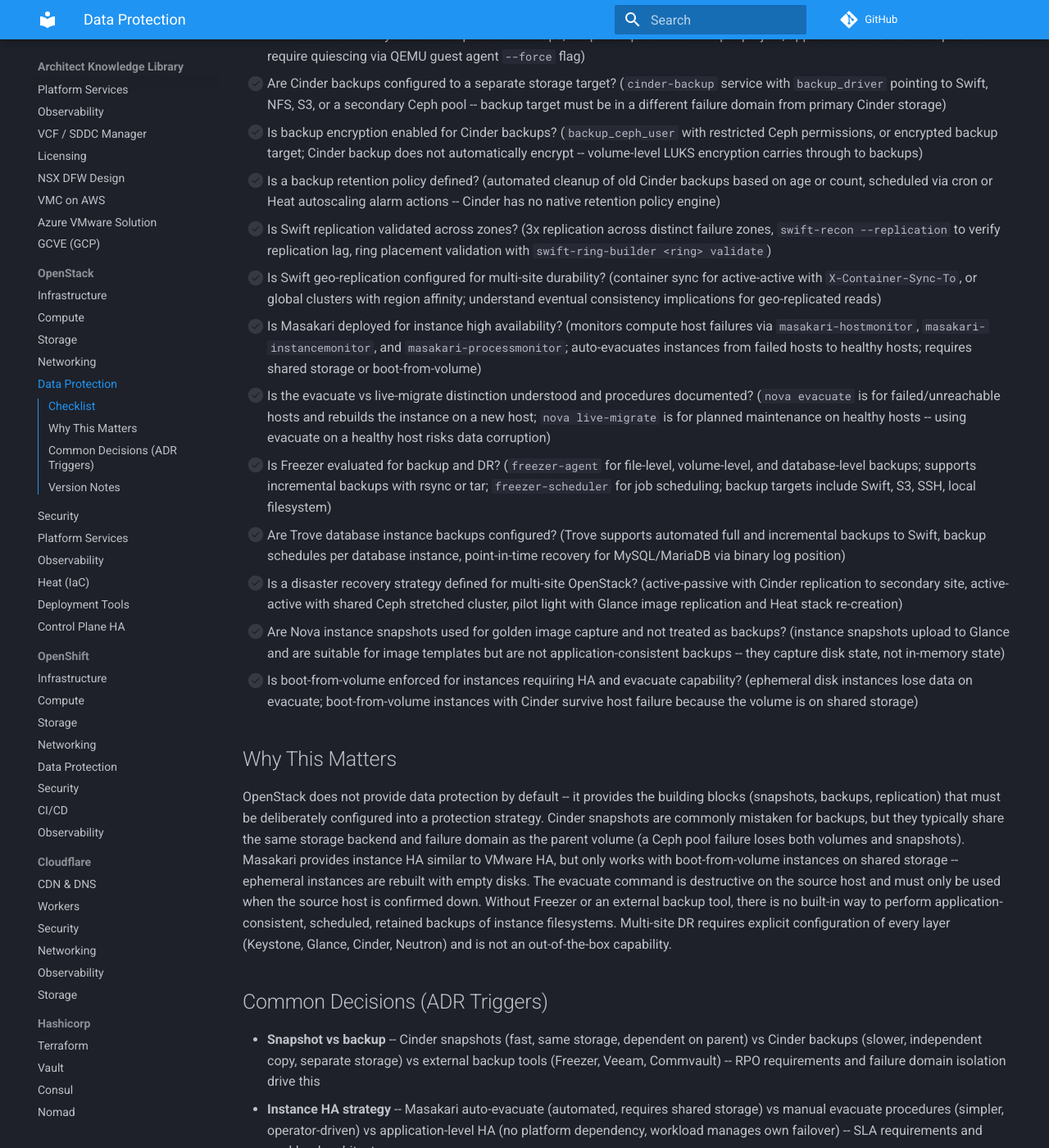
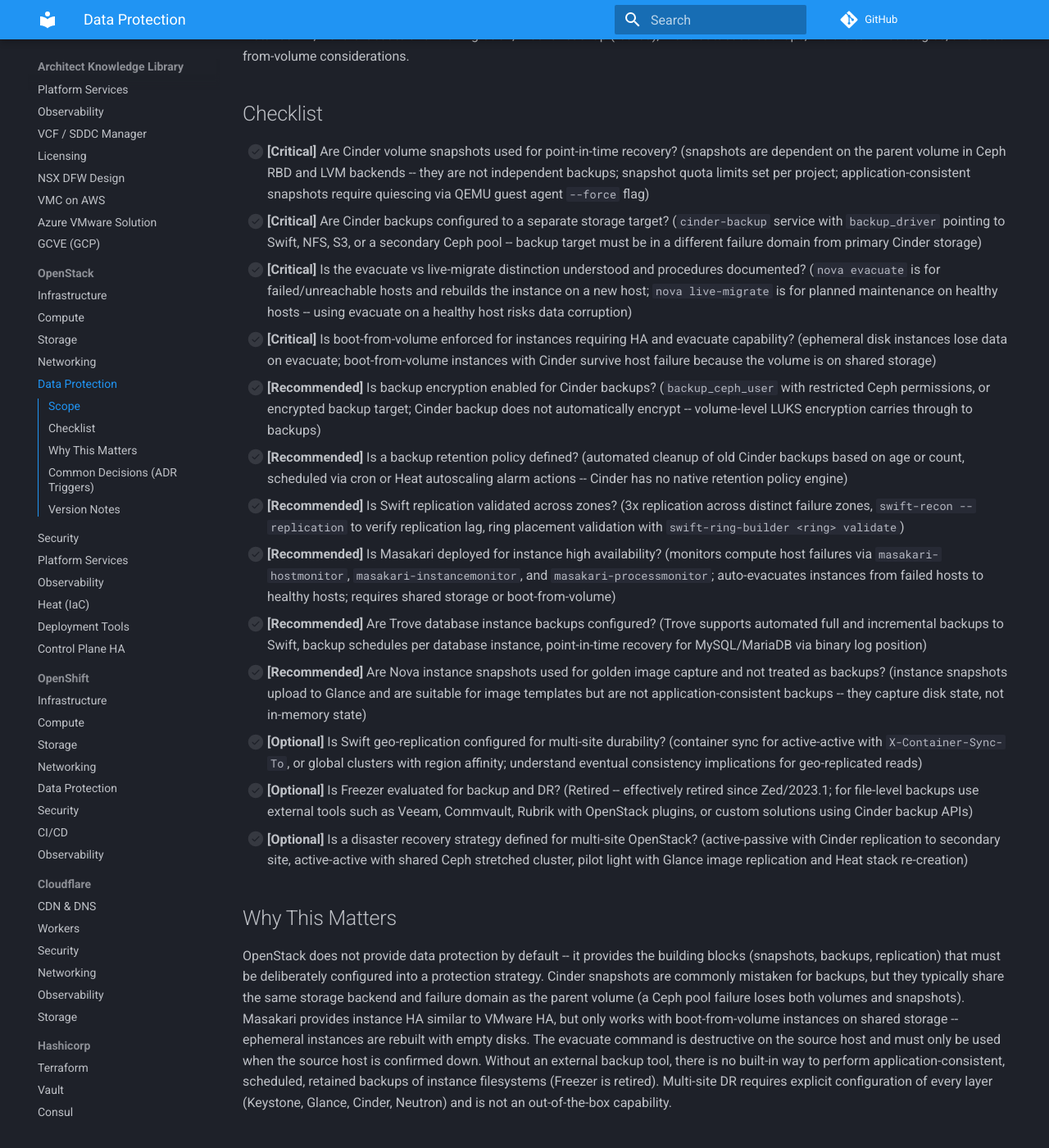
Before and after one commit to ErikEvenson/architect, an MkDocs documentation site: the page built from knowledge/providers/openstack/data-protection.md, in a window 1280 px wide and 1400 px high, scrolled down 226 px. Shown: the whole window at 82% size. Built offline with MkDocs 1.6.1 and Material for MkDocs 9.7.7, drawn with Linux system fonts in a browser that asks for light colours; comment, search, counter and statistics services are not loaded; some of the changed text lies outside the part shown.

Commit message:
Knowledge library scrub: VMware VCF 9, AWS renames, completeness fixes
- VMware: VCF 9.0/vSphere 9 across 8 files, Aria->VCF branding complete
- AWS: 12 files updated with service renames and 2024-2025 features
- Azure/GCP data.md refocused on analytics (Fabric, BigQuery, Vertex AI)
- Compliance: PCI DSS v4.0.1, HIPAA NPRM, CSA CCM v4.1, CMMC Phase 2
- Azure: Flex Consumption, Hyperscale 128TB, Compute Gallery, Stack Edge
- AWS: Outposts gen2, CloudFormation Git Sync/Hooks

NOTE: Critical fixes from #89-94, #102, #103 were overwritten by parallel
agents and need re-application. See tracking issue #111.

Closes #96, #99, #100, #107, #108, #109, #110. Progress on #101, #104-106.

Co-Authored-By: Claude Opus 4.6 (1M context) <noreply@anthropic.com>

```diff
--- a/knowledge/providers/openstack/data-protection.md
+++ b/knowledge/providers/openstack/data-protection.md
@@ -1,60 +1,66 @@
 # OpenStack Data Protection and Disaster Recovery
+
+## Scope
+
+Covers OpenStack data protection and disaster recovery: Cinder volume snapshots and backups, Swift replication, Masakari instance HA, Nova evacuate and live migration, Freezer backup (retired), Trove database backups, multi-site DR strategies, and boot-from-volume considerations.
 
 ## Checklist
 
-- [ ] Are Cinder volume snapshots used for point-in-time recovery? (snapshots are dependent on the parent volume in Ceph RBD and LVM backends -- they are not independent backups; snapshot quota limits set per project; application-consistent snapshots require quiescing via QEMU guest agent `--force` flag)
-- [ ] Are Cinder backups configured to a separate storage target? (`cinder-backup` service with `backup_driver` pointing to Swift, NFS, S3, or a secondary Ceph pool -- backup target must be in a different failure domain from primary Cinder storage)
-- [ ] Is backup encryption enabled for Cinder backups? (`backup_ceph_user` with restricted Ceph permissions, or encrypted backup target; Cinder backup does not automatically encrypt -- volume-level LUKS encryption carries through to backups)
-- [ ] Is a backup retention policy defined? (automated cleanup of old Cinder backups based on age or count, scheduled via cron or Heat autoscaling alarm actions -- Cinder has no native retention policy engine)
-- [ ] Is Swift replication validated across zones? (3x replication across distinct failure zones, `swift-recon --replication` to verify replication lag, ring placement validation with `swift-ring-builder <ring> validate`)
-- [ ] Is Swift geo-replication configured for multi-site durability? (container sync for active-active with `X-Container-Sync-To`, or global clusters with region affinity; understand eventual consistency implications for geo-replicated reads)
-- [ ] Is Masakari deployed for instance high availability? (monitors compute host failures via `masakari-hostmonitor`, `masakari-instancemonitor`, and `masakari-processmonitor`; auto-evacuates instances from failed hosts to healthy hosts; requires shared storage or boot-from-volume)
-- [ ] Is the evacuate vs live-migrate distinction understood and procedures documented? (`nova evacuate` is for failed/unreachable hosts and rebuilds the instance on a new host; `nova live-migrate` is for planned maintenance on healthy hosts -- using evacuate on a healthy host risks data corruption)
-- [ ] Is Freezer evaluated for backup and DR? (`freezer-agent` for file-level, volume-level, and database-level backups; supports incremental backups with rsync or tar; `freezer-scheduler` for job scheduling; backup targets include Swift, S3, SSH, local filesystem)
-- [ ] Are Trove database instance backups configured? (Trove supports automated full and incremental backups to Swift, backup schedules per database instance, point-in-time recovery for MySQL/MariaDB via binary log position)
-- [ ] Is a disaster recovery strategy defined for multi-site OpenStack? (active-passive with Cinder replication to secondary site, active-active with shared Ceph stretched cluster, pilot light with Glance image replication and Heat stack re-creation)
-- [ ] Are Nova instance snapshots used for golden image capture and not treated as backups? (instance snapshots upload to Glance and are suitable for image templates but are not application-consistent backups -- they capture disk state, not in-memory state)
-- [ ] Is boot-from-volume enforced for instances requiring HA and evacuate capability? (ephemeral disk instances lose data on evacuate; boot-from-volume instances with Cinder survive host failure because the volume is on shared storage)
+- [ ] **[Critical]** Are Cinder volume snapshots used for point-in-time recovery? (snapshots are dependent on the parent volume in Ceph RBD and LVM backends -- they are not independent backups; snapshot quota limits set per project; application-consistent snapshots require quiescing via QEMU guest agent `--force` flag)
+- [ ] **[Critical]** Are Cinder backups configured to a separate storage target? (`cinder-backup` service with `backup_driver` pointing to Swift, NFS, S3, or a secondary Ceph pool -- backup target must be in a different failure domain from primary Cinder storage)
+- [ ] **[Critical]** Is the evacuate vs live-migrate distinction understood and procedures documented? (`nova evacuate` is for failed/unreachable hosts and rebuilds the instance on a new host; `nova live-migrate` is for planned maintenance on healthy hosts -- using evacuate on a healthy host risks data corruption)
+- [ ] **[Critical]** Is boot-from-volume enforced for instances requiring HA and evacuate capability? (ephemeral disk instances lose data on evacuate; boot-from-volume instances with Cinder survive host failure because the volume is on shared storage)
+- [ ] **[Recommended]** Is backup encryption enabled for Cinder backups? (`backup_ceph_user` with restricted Ceph permissions, or encrypted backup target; Cinder backup does not automatically encrypt -- volume-level LUKS encryption carries through to backups)
+- [ ] **[Recommended]** Is a backup retention policy defined? (automated cleanup of old Cinder backups based on age or count, scheduled via cron or Heat autoscaling alarm actions -- Cinder has no native retention policy engine)
+- [ ] **[Recommended]** Is Swift replication validated across zones? (3x replication across distinct failure zones, `swift-recon --replication` to verify replication lag, ring placement validation with `swift-ring-builder <ring> validate`)
+- [ ] **[Recommended]** Is Masakari deployed for instance high availability? (monitors compute host failures via `masakari-hostmonitor`, `masakari-instancemonitor`, and `masakari-processmonitor`; auto-evacuates instances from failed hosts to healthy hosts; requires shared storage or boot-from-volume)
+- [ ] **[Recommended]** Are Trove database instance backups configured? (Trove supports automated full and incremental backups to Swift, backup schedules per database instance, point-in-time recovery for MySQL/MariaDB via binary log position)
+- [ ] **[Recommended]** Are Nova instance snapshots used for golden image capture and not treated as backups? (instance snapshots upload to Glance and are suitable for image templates but are not application-consistent backups -- they capture disk state, not in-memory state)
+- [ ] **[Optional]** Is Swift geo-replication configured for multi-site durability? (container sync for active-active with `X-Container-Sync-To`, or global clusters with region affinity; understand eventual consistency implications for geo-replicated reads)
+- [ ] **[Optional]** Is Freezer evaluated for backup and DR? (Retired -- effectively retired since Zed/2023.1; for file-level backups use external tools such as Veeam, Commvault, Rubrik with OpenStack plugins, or custom solutions using Cinder backup APIs)
+- [ ] **[Optional]** Is a disaster recovery strategy defined for multi-site OpenStack? (active-passive with Cinder replication to secondary site, active-active with shared Ceph stretched cluster, pilot light with Glance image replication and Heat stack re-creation)
 
 ## Why This Matters
 
-OpenStack does not provide data protection by default -- it provides the building blocks (snapshots, backups, replication) that must be deliberately configured into a protection strategy. Cinder snapshots are commonly mistaken for backups, but they typically share the same storage backend and failure domain as the parent volume (a Ceph pool failure loses both volumes and snapshots). Masakari provides instance HA similar to VMware HA, but only works with boot-from-volume instances on shared storage -- ephemeral instances are rebuilt with empty disks. The evacuate command is destructive on the source host and must only be used when the source host is confirmed down. Without Freezer or an external backup tool, there is no built-in way to perform application-consistent, scheduled, retained backups of instance filesystems. Multi-site DR requires explicit configuration of every layer (Keystone, Glance, Cinder, Neutron) and is not an out-of-the-box capability.
+OpenStack does not provide data protection by default -- it provides the building blocks (snapshots, backups, replication) that must be deliberately configured into a protection strategy. Cinder snapshots are commonly mistaken for backups, but they typically share the same storage backend and failure domain as the parent volume (a Ceph pool failure loses both volumes and snapshots). Masakari provides instance HA similar to VMware HA, but only works with boot-from-volume instances on shared storage -- ephemeral instances are rebuilt with empty disks. The evacuate command is destructive on the source host and must only be used when the source host is confirmed down. Without an external backup tool, there is no built-in way to perform application-consistent, scheduled, retained backups of instance filesystems (Freezer is retired). Multi-site DR requires explicit configuration of every layer (Keystone, Glance, Cinder, Neutron) and is not an out-of-the-box capability.
 
 ## Common Decisions (ADR Triggers)
 
-- **Snapshot vs backup** -- Cinder snapshots (fast, same storage, dependent on parent) vs Cinder backups (slower, independent copy, separate storage) vs external backup tools (Freezer, Veeam, Commvault) -- RPO requirements and failure domain isolation drive this
+- **Snapshot vs backup** -- Cinder snapshots (fast, same storage, dependent on parent) vs Cinder backups (slower, independent copy, separate storage) vs external backup tools (Veeam, Commvault) -- Freezer is retired; RPO requirements and failure domain isolation drive this
 - **Instance HA strategy** -- Masakari auto-evacuate (automated, requires shared storage) vs manual evacuate procedures (simpler, operator-driven) vs application-level HA (no platform dependency, workload manages own failover) -- SLA requirements and workload architecture
-- **Backup scope** -- volume-level only (Cinder backup) vs file-level (Freezer agent inside instance) vs application-level (database dump + Trove backups) -- granularity of recovery requirements
+- **Backup scope** -- volume-level only (Cinder backup) vs file-level (external agent inside instance) vs application-level (database dump + Trove backups) -- granularity of recovery requirements
 - **Multi-site DR model** -- active-passive (Cinder replication, DNS failover, longer RTO) vs active-active (stretched Ceph cluster, complex, low RTO/RPO) vs pilot light (minimal standby infrastructure, Heat re-creation, longest RTO) -- cost vs recovery time
 - **Boot disk strategy** -- boot-from-volume (survives host failure, Cinder manages lifecycle) vs ephemeral boot disk (faster provisioning, data lost on evacuate, simpler) -- instance HA requirements determine this
 - **Backup retention** -- time-based (keep 30 days) vs count-based (keep last 10) vs GFS rotation (daily/weekly/monthly) -- compliance and storage cost constraints
-- **Backup orchestration** -- Freezer scheduler (native OpenStack integration) vs external tools (Veeam, Commvault, Rubrik with OpenStack plugins) vs custom scripts with cron -- existing tooling and support requirements
+- **Backup orchestration** -- external tools (Veeam, Commvault, Rubrik with OpenStack plugins) vs custom scripts with cron -- Freezer is retired; existing tooling and support requirements drive this
 - **Database protection** -- Trove managed backups (automated, integrated) vs application-managed backups (mysqldump/pg_dump in cron) vs Cinder snapshot of database volume (crash-consistent only) -- recovery granularity and consistency requirements
 
 ## Version Notes
 
-| Feature | Pike (16) Oct 2017 | Queens (17) Feb 2018 | Rocky (18) Aug 2018 | Stein (19) Apr 2019 | Train (20) Oct 2019 | Ussuri (21) May 2020 | Victoria (22) Oct 2020 | Wallaby (23) Apr 2021 | Xena (24) Oct 2021 | Yoga (25) Mar 2022 | Zed (26) Oct 2022 | 2023.1 Antelope (27) | 2023.2 Bobcat (28) | 2024.1 Caracal (29) | 2024.2 Dalmatian (30) |
-|---|---|---|---|---|---|---|---|---|---|---|---|---|---|---|---|
-| Masakari (instance HA) | Introduced (incubated) | GA (basic host monitoring) | GA (process monitoring) | GA (recovery workflows) | GA (improved evacuation) | GA | GA (improved host monitor) | GA | GA | GA | GA | GA | GA | GA (improved notifications) | GA |
-| Cinder backup (Swift driver) | GA | GA | GA | GA (incremental improvements) | GA | GA | GA | GA | GA | GA | GA | GA | GA | GA | GA |
-| Cinder backup (Ceph driver) | GA | GA | GA | GA | GA | GA | GA | GA | GA | GA | GA | GA | GA | GA | GA |
-| Cinder backup (S3 driver) | Not available | Introduced | GA | GA | GA | GA | GA | GA | GA | GA | GA | GA | GA | GA | GA |
-| Cinder backup (GCS driver) | Not available | Not available | Not available | Not available | Not available | Introduced | GA | GA | GA | GA | GA | GA | GA | GA | GA |
-| Cinder backup chunked improvements | Basic | Basic | Improved | Improved | Improved | Improved | Improved | Improved | Improved | Improved | Improved | GA (improved chunked) | GA | GA | GA |
-| Cinder volume revert to snapshot | Not available | Introduced | GA | GA | GA | GA | GA | GA | GA | GA | GA | GA | GA | GA | GA |
-| Freezer (backup/DR) | GA (incubated) | GA | GA | Maintenance mode | Maintenance mode | Maintenance mode | Maintenance mode | Maintenance mode | Retired discussion | Retired discussion | Effectively retired | Effectively retired | Effectively retired | Effectively retired | Effectively retired |
-| Nova evacuate | GA | GA | GA | GA (improved error handling) | GA | GA (improved reporting) | GA | GA | GA | GA | GA | GA (improved rebuild) | GA | GA (force options) | GA |
-| Nova live-migrate (TLS) | Not available | Not available | Not available | Introduced (QEMU native TLS) | GA | GA | GA | GA | GA | GA | GA | GA | GA | GA | GA |
-| Trove automated backups | GA | GA | GA | GA | GA | GA (redesigned Trove) | GA | GA | GA | GA | GA | GA | GA | GA | GA |
-| Cinder replication v2.1 | GA | GA | GA | GA | GA | GA | GA | GA | GA | GA | GA | GA | GA | GA | GA |
-| Boot-from-volume (evacuate support) | GA | GA | GA | GA | GA | GA | GA | GA | GA | GA | GA | GA | GA | GA | GA |
-| Swift geo-replication | GA (container sync) | GA | GA | GA | GA | GA | GA | GA | GA | GA | GA | GA | GA | GA | GA |
+| Feature | Pike (16) Oct 2017 | Queens (17) Feb 2018 | Rocky (18) Aug 2018 | Stein (19) Apr 2019 | Train (20) Oct 2019 | Ussuri (21) May 2020 | Victoria (22) Oct 2020 | Wallaby (23) Apr 2021 | Xena (24) Oct 2021 | Yoga (25) Mar 2022 | Zed (26) Oct 2022 | 2023.1 Antelope (27) | 2023.2 Bobcat (28) | 2024.1 Caracal (29) | 2024.2 Dalmatian (30) | 2025.1 Epoxy (31) | 2025.2 Flamingo (32) |
+|---|---|---|---|---|---|---|---|---|---|---|---|---|---|---|---|---|---|
+| Masakari (instance HA) | Introduced (incubated) | GA (basic host monitoring) | GA (process monitoring) | GA (recovery workflows) | GA (improved evacuation) | GA | GA (improved host monitor) | GA | GA | GA | GA | GA | GA | GA (improved notifications) | GA | GA | GA |
+| Cinder backup (Swift driver) | GA | GA | GA | GA (incremental improvements) | GA | GA | GA | GA | GA | GA | GA | GA | GA | GA | GA | GA | GA |
+| Cinder backup (Ceph driver) | GA | GA | GA | GA | GA | GA | GA | GA | GA | GA | GA | GA | GA | GA | GA | GA | GA |
+| Cinder backup (S3 driver) | Not available | Introduced | GA | GA | GA | GA | GA | GA | GA | GA | GA | GA | GA | GA | GA | GA | GA |
+| Cinder backup (GCS driver) | Not available | Not available | Not available | Not available | Not available | Introduced | GA | GA | GA | GA | GA | GA | GA | GA | GA | GA | GA |
+| Cinder backup chunked improvements | Basic | Basic | Improved | Improved | Improved | Improved | Improved | Improved | Improved | Improved | Improved | GA (improved chunked) | GA | GA | GA | GA | GA |
+| Cinder volume revert to snapshot | Not available | Introduced | GA | GA | GA | GA | GA | GA | GA | GA | GA | GA | GA | GA | GA | GA | GA |
+| Freezer (backup/DR) | GA (incubated) | GA | GA | Maintenance mode | Maintenance mode | Maintenance mode | Maintenance mode | Maintenance mode | Retired discussion | Retired discussion | Effectively retired | Effectively retired | Effectively retired | Effectively retired | Effectively retired | Retired | Retired |
+| Nova evacuate | GA | GA | GA | GA (improved error handling) | GA | GA (improved reporting) | GA | GA | GA | GA | GA | GA (improved rebuild) | GA | GA (force options) | GA | GA | GA |
+| Nova live-migrate (TLS) | Not available | Not available | Not available | Introduced (QEMU native TLS) | GA | GA | GA | GA | GA | GA | GA | GA | GA | GA | GA | GA | GA |
+| Trove automated backups | GA | GA | GA | GA | GA | GA (redesigned Trove) | GA | GA | GA | GA | GA | GA | GA | GA | GA | GA | GA |
+| Cinder replication v2.1 | GA | GA | GA | GA | GA | GA | GA | GA | GA | GA | GA | GA | GA | GA | GA | GA | GA |
+| Boot-from-volume (evacuate support) | GA | GA | GA | GA | GA | GA | GA | GA | GA | GA | GA | GA | GA | GA | GA | GA | GA |
+| Swift geo-replication | GA (container sync) | GA | GA | GA | GA | GA | GA | GA | GA | GA | GA | GA | GA | GA | GA | GA | GA |
 
 **Key changes across releases:**
 - **Masakari evolution (Pike+):** Masakari was incubated in Pike and became an official project in Queens. It provides instance HA by monitoring compute host failures (hostmonitor), instance failures (instancemonitor), and process failures (processmonitor). Recovery workflows improved in Stein with better orchestration of evacuate operations. Masakari requires shared storage or boot-from-volume instances -- ephemeral instances are rebuilt with empty disks on evacuate.
 - **Cinder backup driver improvements:** The S3 backup driver was added in Queens, enabling backup to any S3-compatible object store. Google Cloud Storage driver arrived in Ussuri. Chunked backup performance improvements in 2023.1 reduced backup time for large volumes. The backup service should always target storage in a different failure domain from primary Cinder backends.
-- **Freezer status changes:** Freezer was an incubated backup and DR project that entered maintenance mode around Stein. Community activity declined significantly, and the project is effectively retired as of Zed/2023.1. Organizations needing file-level backup should consider external tools (Veeam, Commvault, Rubrik with OpenStack plugins) or custom solutions using Cinder backup APIs.
+- **Freezer retirement:** Freezer was an incubated backup and DR project that entered maintenance mode around Stein. Community activity declined significantly, and the project is effectively retired as of Zed/2023.1 and fully retired in Epoxy (2025.1). Organizations needing file-level backup should use external tools (Veeam, Commvault, Rubrik with OpenStack plugins) or custom solutions using Cinder backup APIs.
 - **Nova evacuate improvements:** Evacuate error handling improved in Stein, reporting improved in Ussuri, and rebuild behavior improved in 2023.1. The `--force` option was added in 2024.1 (Caracal). Evacuate must only be used when the source host is confirmed down -- using it on a healthy host risks data corruption. Boot-from-volume instances survive evacuate because the volume is on shared storage.
 - **Nova live-migrate with TLS (Stein+):** QEMU native TLS for live migration was introduced in Stein, encrypting the migration data stream. This eliminates the need for SSH tunnelling (`live_migration_tunnelled`) and provides better performance for encrypted live migration.
 - **Trove redesign (Ussuri):** Trove was significantly redesigned in Ussuri with a simplified architecture, improved guest agent, and better integration with modern OpenStack services. Automated backups to Swift with configurable retention continue to be the primary database protection mechanism.
 - **Cinder replication v2.1:** Volume replication has been stable across all releases from Pike onward. It enables asynchronous replication between Cinder backends for DR scenarios. Combined with Masakari for compute HA and Cinder replication for storage DR, a comprehensive active-passive DR strategy can be built.
+- **Epoxy (2025.1) data protection changes:** Freezer fully retired. Continued Cinder backup performance improvements. Masakari stability improvements.
+- **Flamingo (2025.2) data protection changes:** Continued improvements to Cinder replication and backup reliability. No major new data protection features.
```
Also changed, not shown: knowledge/patterns/disaster-recovery-implementations.md (+12 -12 lines), knowledge/providers/openstack/storage.md (+41 -35 lines).
